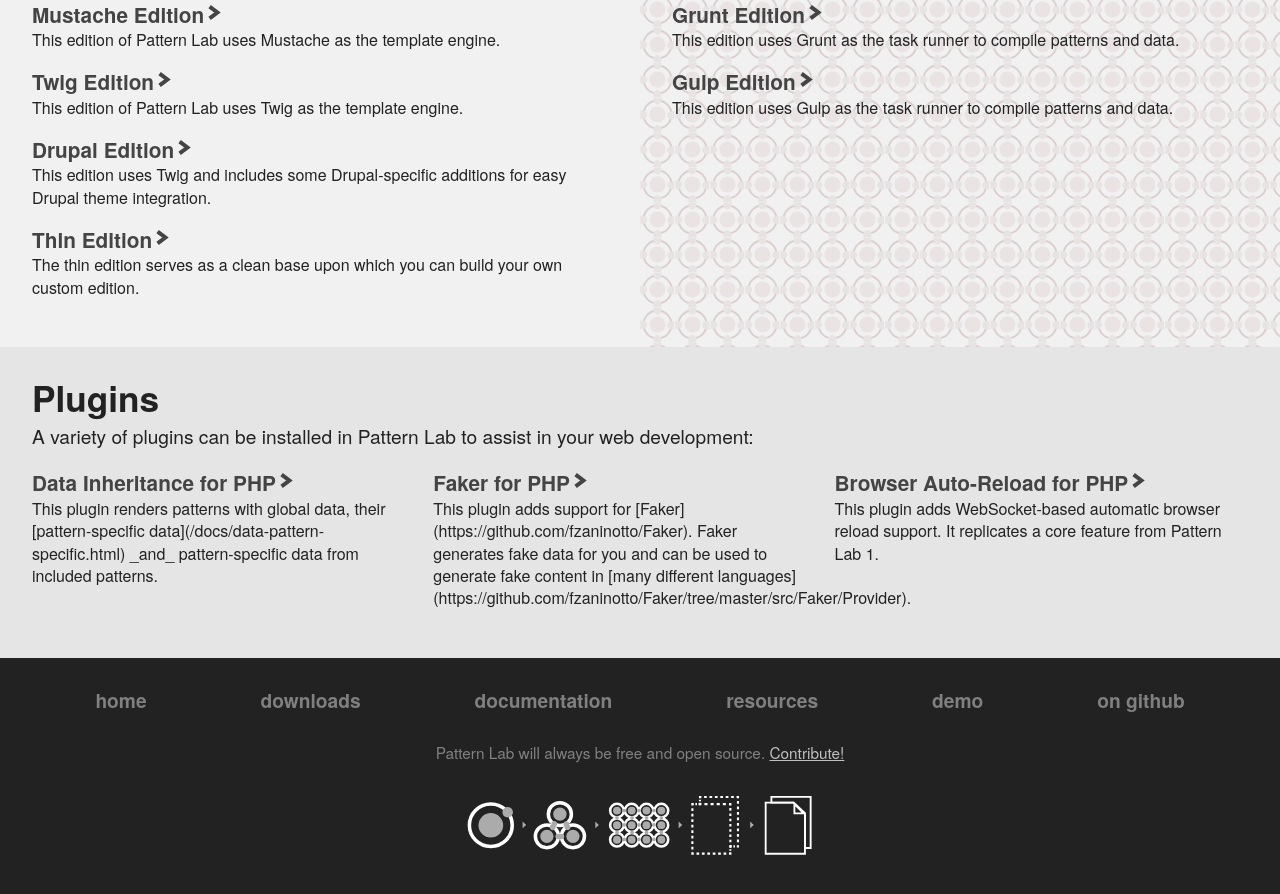
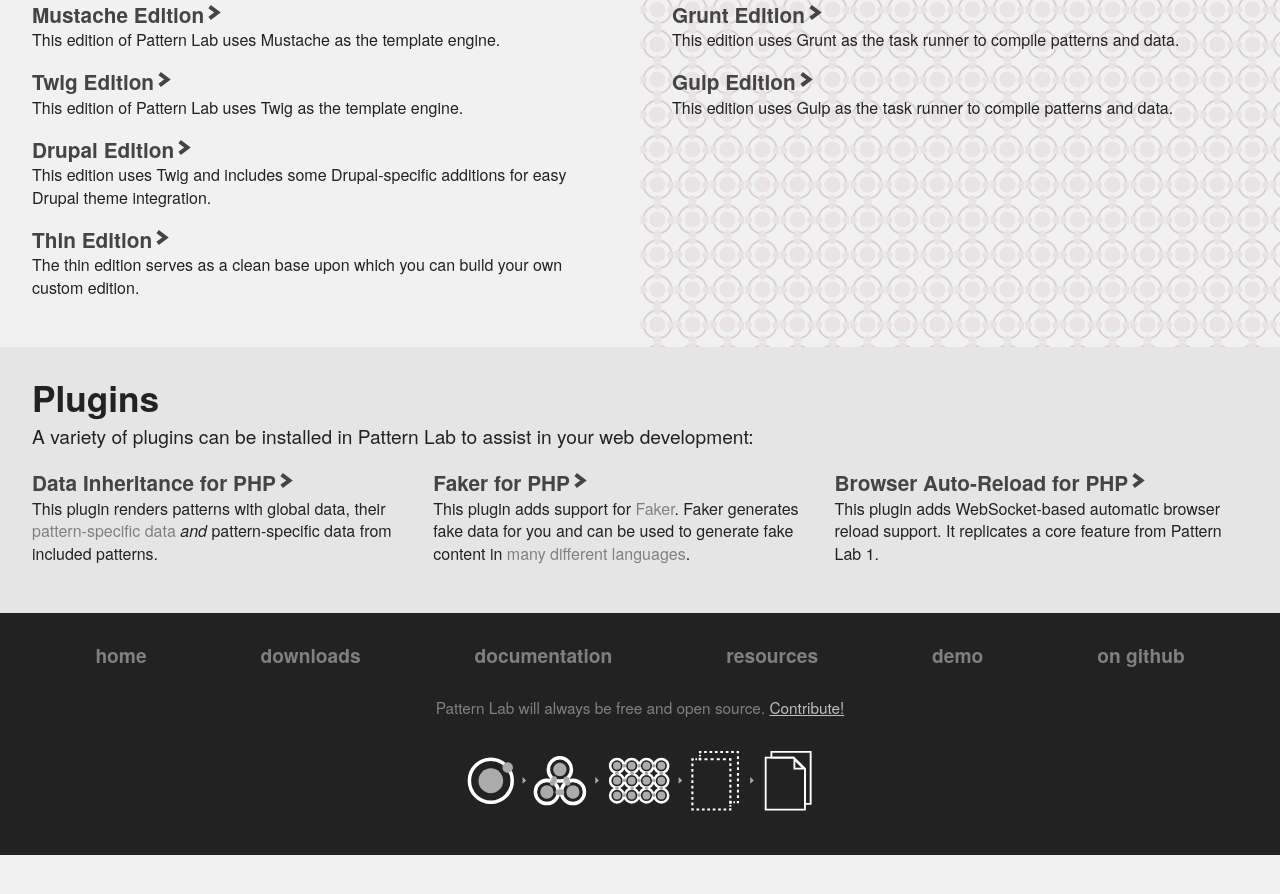
Before and after one commit to pattern-lab/website, a Jekyll site: the page built from download.html, in a window 1280 px wide and 900 px high, scrolled down 583 px. Shown: the top 894 px of the window. Built offline with Jekyll 4.4.1, drawn with Linux system fonts in a browser that asks for light colours; comment, search, counter and statistics services are not loaded; after the commit the page ends 1438 px from its top, so only the background shows below that.

Commit message:
didn't realize i had to go vanilla html

```diff
--- a/download.html
+++ b/download.html
@@ -44,15 +44,15 @@
             <p>A variety of plugins can be installed in Pattern Lab to assist in your web development:</p>
 			<ul class="link-desc-list">
 				<li class="link-desc-list__item">
-					<a class="link-desc-list__link" href="#">Data Inheritance for PHP</a>
-					<p class="link-desc-list__desc">This plugin renders patterns with global data, their [pattern-specific data](/docs/data-pattern-specific.html) _and_ pattern-specific data from included patterns.</p>
+					<a class="link-desc-list__link" href="https://github.com/pattern-lab/plugin-php-data-inheritance">Data Inheritance for PHP</a>
+					<p class="link-desc-list__desc">This plugin renders patterns with global data, their <a href="/docs/data-pattern-specific.html">pattern-specific data</a> <em>and</em> pattern-specific data from included patterns.</p>
 				</li>
 				<li class="link-desc-list__item">
-					<a class="link-desc-list__link" href="#">Faker for PHP</a>
-					<p class="link-desc-list__desc">This plugin adds support for [Faker](https://github.com/fzaninotto/Faker). Faker generates fake data for you and can be used to generate fake content in [many different languages](https://github.com/fzaninotto/Faker/tree/master/src/Faker/Provider).</p>
+					<a class="link-desc-list__link" href="https://github.com/pattern-lab/plugin-php-faker">Faker for PHP</a>
+					<p class="link-desc-list__desc">This plugin adds support for <a href="https://github.com/fzaninotto/Faker">Faker</a>. Faker generates fake data for you and can be used to generate fake content in <a href="https://github.com/fzaninotto/Faker/tree/master/src/Faker/Provider">many different languages</a>.</p>
 				</li>
 				<li class="link-desc-list__item">
-					<a class="link-desc-list__link" href="#">Browser Auto-Reload for PHP</a>
+					<a class="link-desc-list__link" href="https://github.com/pattern-lab/plugin-php-reload">Browser Auto-Reload for PHP</a>
 					<p class="link-desc-list__desc">This plugin adds WebSocket-based automatic browser reload support. It replicates a core feature from Pattern Lab 1.</p>
 				</li>
 				<!--
```
